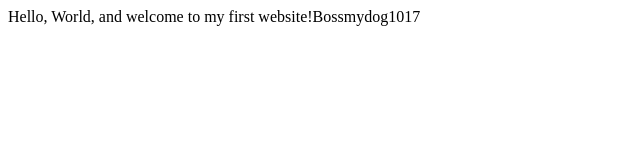
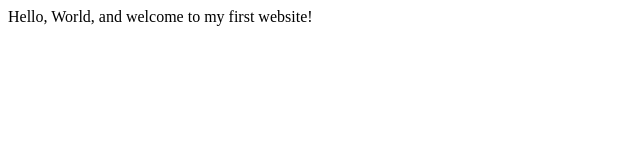
Before and after one commit to cardee1017/cardee1017.github.io, a plain HTML site: page index.html in a window 1280 px wide. Shown: the whole page, without its empty margins (0-640 px from the left). Drawn offline with Linux system fonts and the light colour scheme.

Commit message:
Updated Index

```diff
--- a/index.html
+++ b/index.html
@@ -6,6 +6,6 @@
         <title>My First Website</title>
     </head>
     <body>
-       Hello, World, and welcome to my first website!Bossmydog1017
+       Hello, World, and welcome to my first website!
     </body>
 </html>
```
